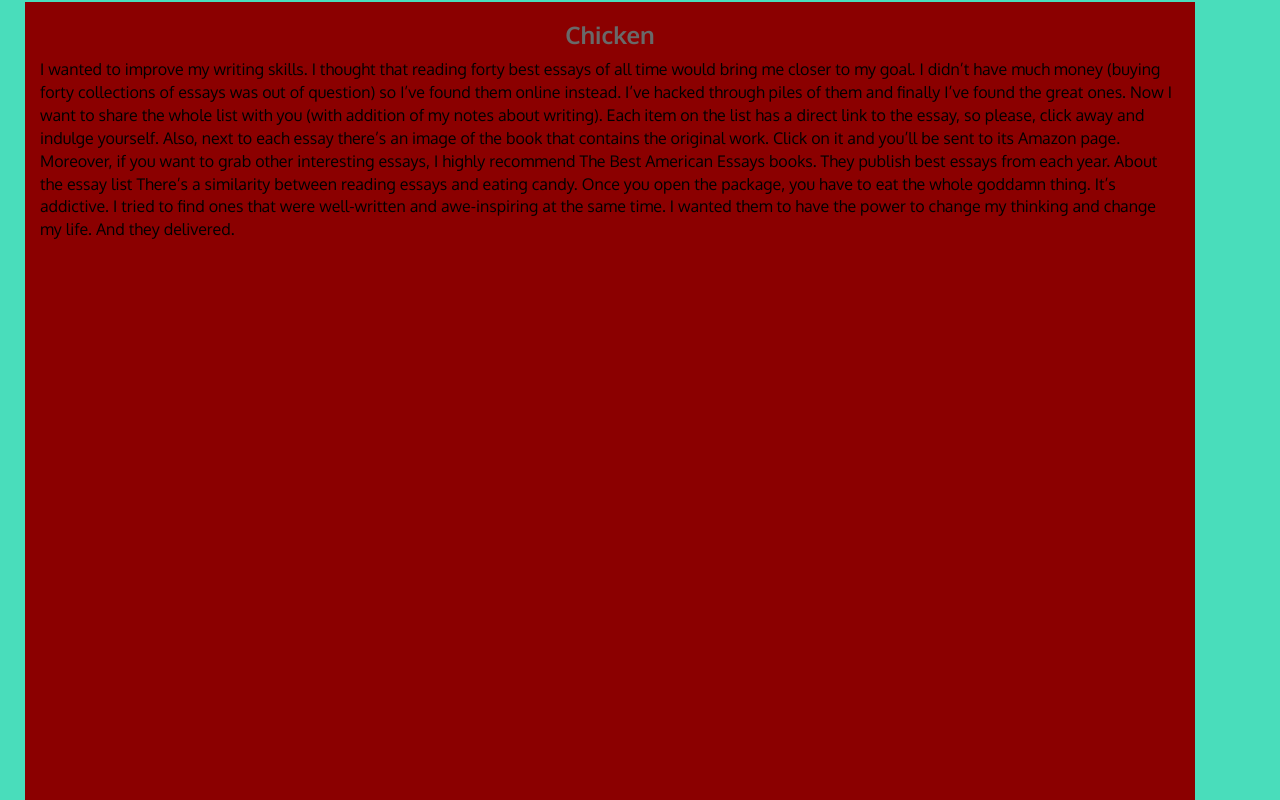
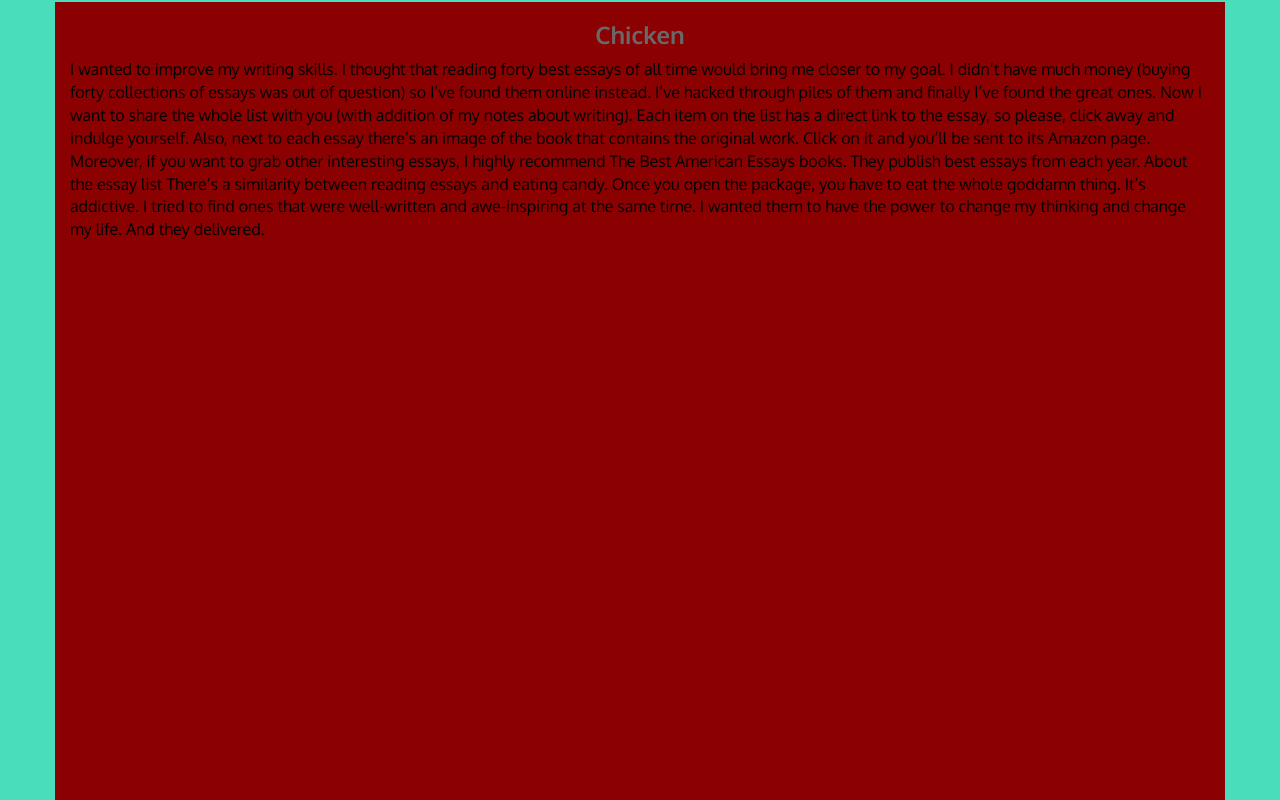
Before and after one commit to sanah-imani/Course3Module3, a plain HTML site: page after/index.html in a window 1280 px wide. Shown: the part 117-917 px from the top of the page. Drawn offline with Linux system fonts and the light colour scheme; a script that the page names is missing.

Commit message:
Update styles.css

```diff
--- a/after/css/styles.css
+++ b/after/css/styles.css
@@ -63,8 +63,7 @@ body {
 #main-content {
   height: 1000px;
   background-color: #8B0000;
-  margin-right: 25px;
-  margin-left: 25px;
+  margin: auto;
 }
 #main-content h3 {
   font-weight: bold;
```
